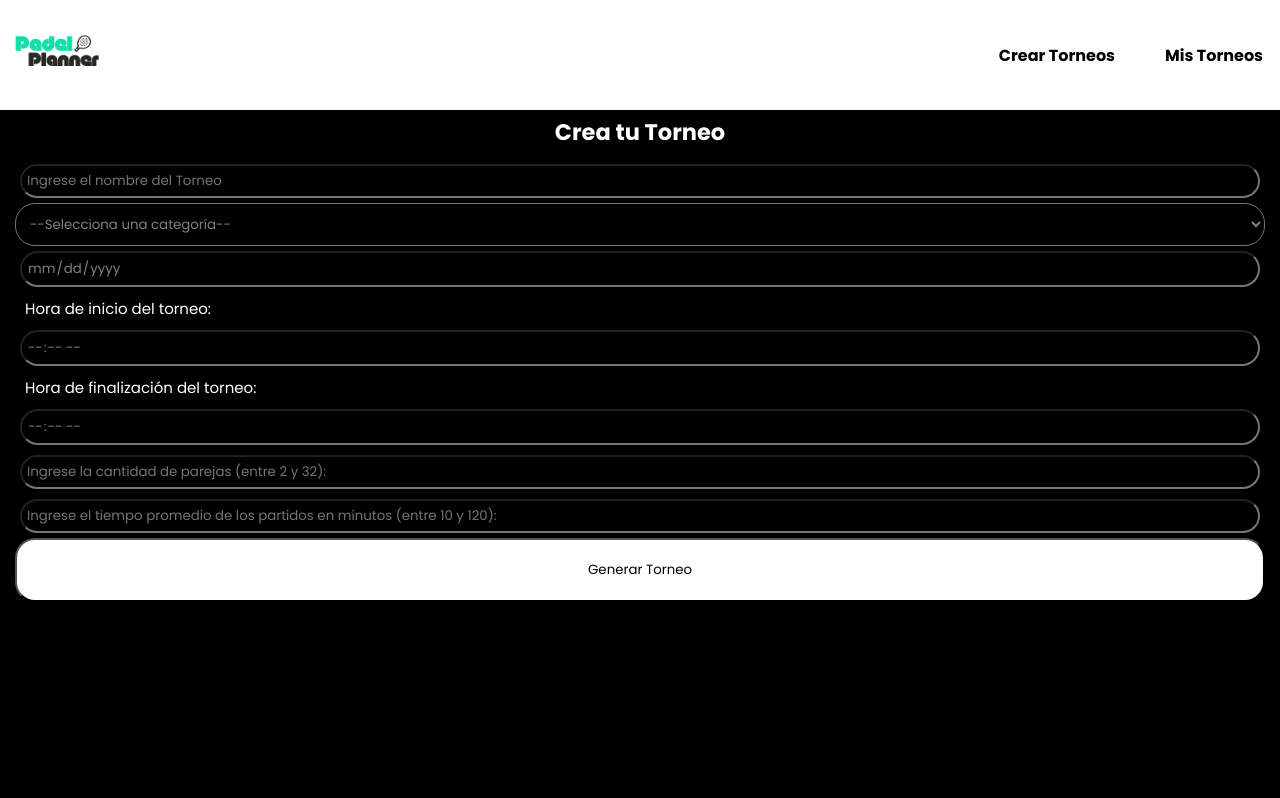
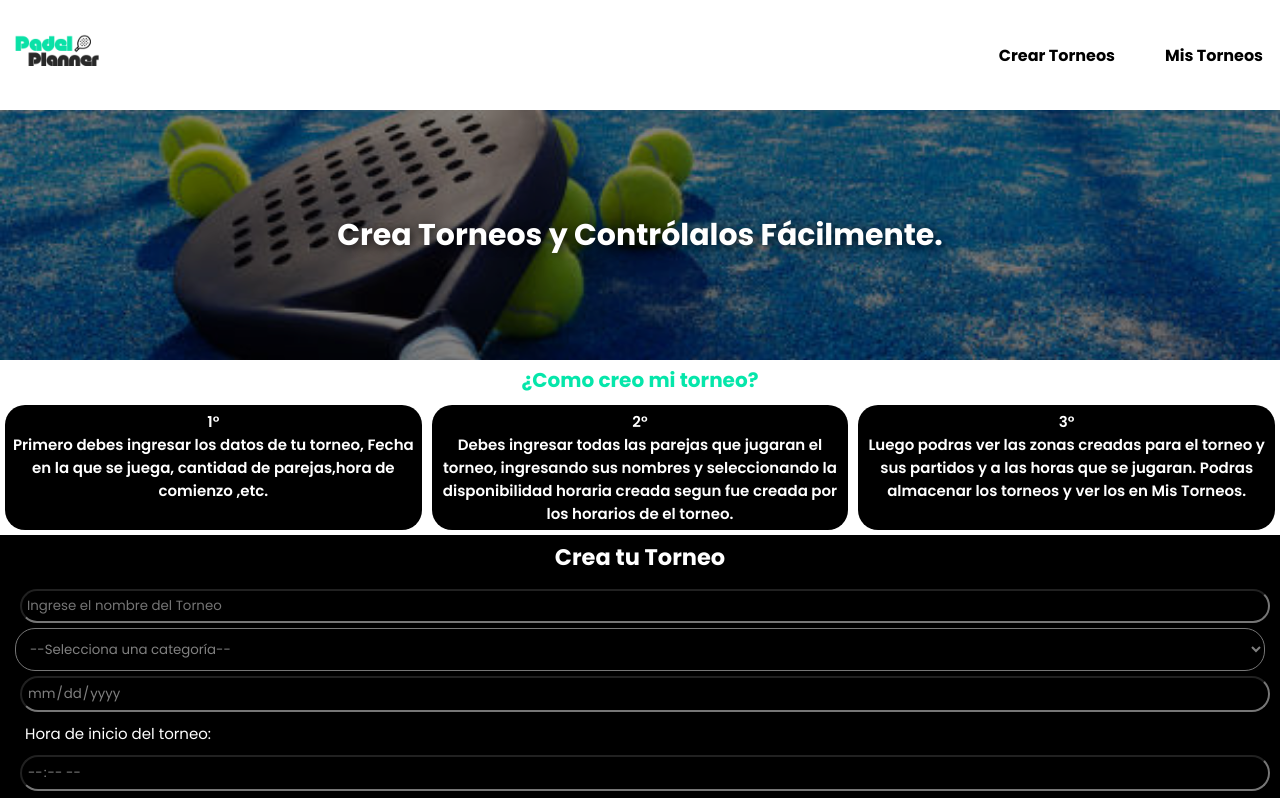
Before and after one commit to martinAguilera022/PadelPlanner, a website: page index.html in a window 1280 px wide. Shown: the top 798 px of the page. Drawn offline with nearby package versions, Linux system fonts and the light colour scheme; some packages are replaced by stand-ins of ours; a script that the page names is missing.

Commit message:
pasos a seguir

```diff
--- a/index.html
+++ b/index.html
@@ -21,6 +21,21 @@
         </nav>
     </header>
     <main>
+        <div class="slogan">
+            <img class="fondo-padel" src="./src/padel-background.jpg" alt="fondo-padel">
+            <div class="slogan-text">
+                <h2>Crea Torneos y Contrólalos Fácilmente.</h2>
+            </div>
+        </div>
+        <section class="seccion-pasos">
+            <h4 class="titulo">¿Como creo mi torneo?</h4>
+            <div class="pasos pasos-1"><p>1°</p>
+            <p>Primero debes ingresar los datos de tu torneo, Fecha en la que se juega, cantidad de parejas,hora de comienzo ,etc.</p></div>
+            <div class="pasos pasos-2"><p>2°</p>
+                <p>Debes ingresar todas las parejas que jugaran el torneo, ingresando sus nombres y seleccionando la disponibilidad horaria creada segun fue creada por los horarios de el torneo. </p></div>
+                <div class="pasos pasos-3"><p>3°</p>
+                    <p>Luego podras ver las zonas creadas para el torneo y sus partidos y a las horas que se jugaran. Podras almacenar los torneos y ver los en Mis Torneos.</p></div>
+        </section>
         <section id="crear-torneo" class="crea-torneo">
             <h2>Crea tu Torneo</h2>
             <form id="torneo-data">
--- a/sass/style.scss
+++ b/sass/style.scss
@@ -15,8 +15,10 @@ header {
     background-color: #ffffff;
     color: rgb(0, 0, 0);
 
+
     .logo img {
       width: 100px;
+
     }
 
     nav ul {
@@ -50,6 +52,73 @@ header {
     color: #ffffff;
     background-color: #000000;
     font-size: 15px;
+    main{
+      .seccion-pasos{
+              background-color: #ffffff;
+              display:grid;
+              grid-template-columns: 1fr 1fr 1fr ;
+              grid-template-rows: auto;
+              grid-template-areas:
+                  "titulo titulo titulo"
+                  "pasos-1 pasos-2 pasos-3"
+                  "pasos-1 pasos-2 pasos-3";
+              gap: 10px;
+            .pasos{
+            background-color: #000;
+            border-radius: 20px;
+            font-weight: 600;
+            padding: 5px;
+
+        }
+        .titulo{
+          grid-area: titulo;
+          color: #05e6aa;
+          font-size: 20px;
+        }
+        .pasos-1{
+          grid-area: pasos-1;
+        }
+        .pasos-2{
+          grid-area: pasos-2;
+        }
+        .pasos-3{
+          grid-area: pasos-3;
+        }
+      }
+
+
+
+      .slogan {
+        position: relative;
+        width: 100%;
+        height: 250px;
+        overflow: hidden;
+        display: flex;
+        align-items: center;
+        justify-content: center;
+        color: #fff;
+        text-align: center;
+    }
+
+    .fondo-padel {
+        position: absolute;
+        top: 0;
+        left: 0;
+        width: 100%;
+        height: 100%;
+        object-fit: cover;
+        z-index: -1;
+        filter: brightness(0.5);
+    }
+
+
+    .slogan-text h2 {
+        font-size: 2em;
+        font-weight: bold;
+        text-shadow: 2px 2px 10px rgba(0, 0, 0, 0.7);
+        padding: 0 20px;
+    }
+    }
     }
     .container {
      padding: 50px;
@@ -288,6 +357,9 @@ header {
       section{
           text-align: center;
           padding: 5px;
+          input{
+            width: 100%;
+          }
           .cargar-jugador{
             display: flex;
             flex-direction: column;
```
Also changed, not shown: src/padel-background.jpg (added), style/style.css.
